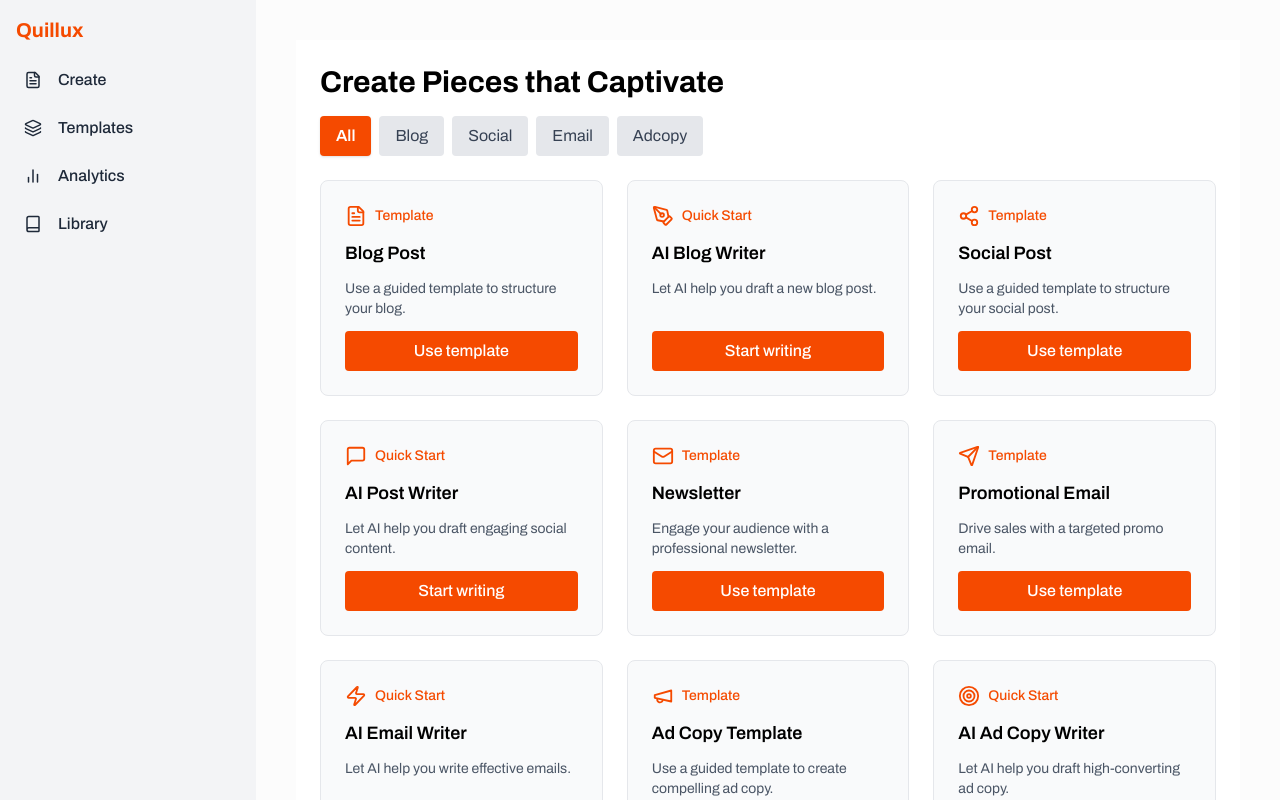
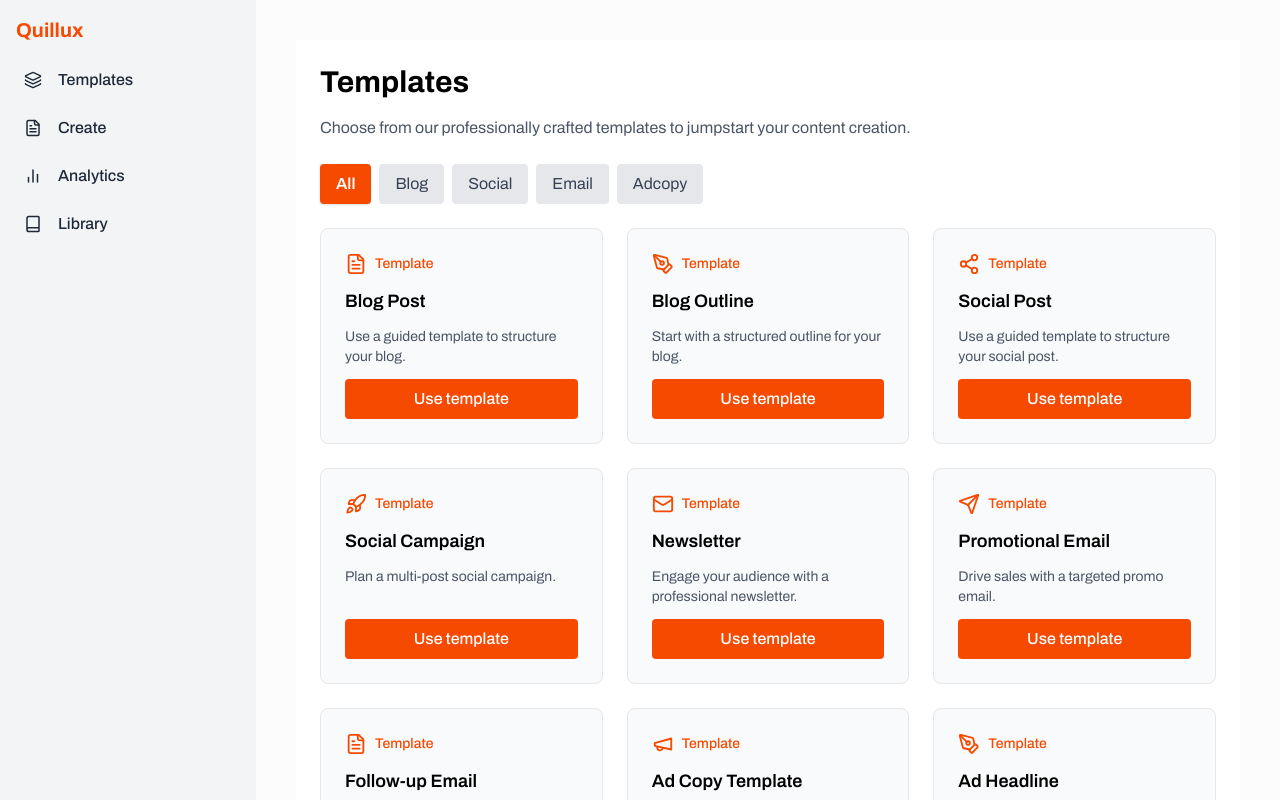
Before and after one commit to Idris-jose/Quillux, a React (Vite) app: page /Create in a window 1280 px wide. Shown: the top 800 px of the page. Built offline with nearby package versions, Linux system fonts and the light colour scheme.

Commit message:
feat: Update Templates and Create components; add new templates and adjust sidebar navigation

```diff
--- a/src/components/Create.jsx
+++ b/src/components/Create.jsx
@@ -18,8 +18,9 @@ export default function Create(){
     return (
         <div className="p-6 bg-white min-h-screen">
             <h1 className="text-3xl font-bold mb-4 text-black">
-                Create Pieces that Captivate
+                Templates
             </h1>
+             <p className="text-gray-600 mb-6">Choose from our professionally crafted templates to jumpstart your content creation.</p>
             <nav className="flex gap-2 mb-6" aria-label="Content type navigation">
                 {Navs.map((Nav) => (
                     <button
--- a/src/components/Datacards/CreateData.js
+++ b/src/components/Datacards/CreateData.js
@@ -8,13 +8,14 @@
             Subtext: "Use a guided template to structure your blog.",
             ButtonText: "Use template",
         },
+        // Added new template
         {
             icon: PenTool,
-                subtitle: "Quick Start",
-                Title: "AI Blog Writer",
-                Subtext: "Let AI help you draft a new blog post.",
-                ButtonText: "Start writing",
-            }
+            subtitle: "Template",
+            Title: "Blog Outline",
+            Subtext: "Start with a structured outline for your blog.",
+            ButtonText: "Use template",
+        },
     ],
     Social: [
         {
@@ -24,13 +25,14 @@
             Subtext: "Use a guided template to structure your social post.",
             ButtonText: "Use template",
         },
+        // Added new template
         {
-                icon: MessageSquare,
-                subtitle: "Quick Start",
-                Title: "AI Post Writer",
-                Subtext: "Let AI help you draft engaging social content.",
-                ButtonText: "Start writing",
-            }
+            icon: Rocket,
+            subtitle: "Template",
+            Title: "Social Campaign",
+            Subtext: "Plan a multi-post social campaign.",
+            ButtonText: "Use template",
+        },
     ],
     Email: [
         {
@@ -47,13 +49,14 @@
             Subtext: "Drive sales with a targeted promo email.",
             ButtonText: "Use template",
         },
+        // Added new template
         {
-                icon: Zap,
-                subtitle: "Quick Start",
-                Title: "AI Email Writer",
-                Subtext: "Let AI help you write effective emails.",
-                ButtonText: "Start writing",
-            }
+            icon: FileText,
+            subtitle: "Template",
+            Title: "Follow-up Email",
+            Subtext: "Send a follow-up to your contacts.",
+            ButtonText: "Use template",
+        },
     ],
     Adcopy: [
         {
@@ -63,12 +66,13 @@
             Subtext: "Use a guided template to create compelling ad copy.",
             ButtonText: "Use template",
         },
+        // Added new template
         {
-                icon: Target,
-                subtitle: "Quick Start",
-                Title: "AI Ad Copy Writer",
-                Subtext: "Let AI help you draft high-converting ad copy.",
-                ButtonText: "Start writing",
-            }
+            icon: PenTool,
+            subtitle: "Template",
+            Title: "Ad Headline",
+            Subtext: "Craft attention-grabbing ad headlines.",
+            ButtonText: "Use template",
+        },
     ]
 };
--- a/src/components/Templates.jsx
+++ b/src/components/Templates.jsx
@@ -40,7 +40,7 @@ const ContentGenerator = ({ template, onBack }) => {
         setIsGenerating(true);
 
         try {
-            // Build prompt for Gemini
+
             const prompt = `
     Template: ${template.Title}
     Topic: ${formData.topic}
@@ -339,8 +339,8 @@ export default function Template() {
     // Show template selection interface
     return (
         <div className="p-6 bg-white min-h-screen">
-            <h1 className="text-3xl font-bold mb-2 text-black">Templates</h1>
-            <p className="text-gray-600 mb-6">Choose from our professionally crafted templates to jumpstart your content creation.</p>
+            <h1 className="text-3xl font-bold mb-2 text-black">Create Pieces that Captivate</h1>
+            <p className="text-gray-600 mb-6">Choose from our professionally crafted Genres to jumpstart your content creation.</p>
 
             <div className="gap-2 flex mb-6 flex-wrap">
                 {Navs.map((Nav) => (
@@ -389,7 +389,7 @@ export default function Template() {
                                 onClick={() => handleTemplateSelect(item)}
                                 className="px-4 py-2 bg-orange-600 hover:bg-orange-700 rounded font-medium text-white transition-colors mt-auto"
                             >
-                                {item.ButtonText}
+                                Create
                             </button>
                         </div>
                     );
--- a/src/components/sidebar.jsx
+++ b/src/components/sidebar.jsx
@@ -3,8 +3,8 @@ import { Menu, X, Home, FileText, Layers, BarChart2, Book } from 'lucide-react';
 
 const navItems = [
 
-    { title: 'Create', route: '/create', icon: <FileText size={18} /> },
-    { title: 'Templates', route: '/templates', icon: <Layers size={18} /> },
+    { title: 'Templates', route: '/create', icon: <Layers size={18} /> },
+    { title: 'Create', route: '/templates', icon: <FileText size={18} />  },
     { title: 'Analytics', route: '/analytics', icon: <BarChart2 size={18} /> },
     { title: 'Library', route: '/library', icon: <Book size={18} /> },
 ];
```
Lines whose indentation alone changed are shown as unchanged.
